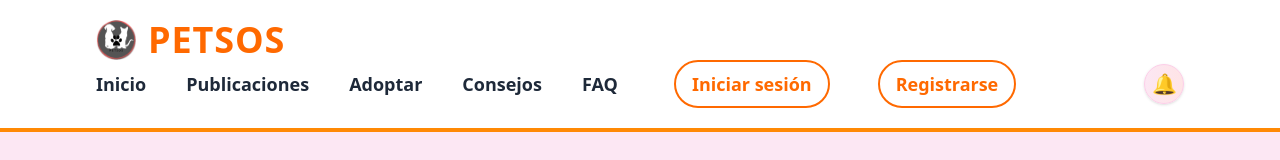
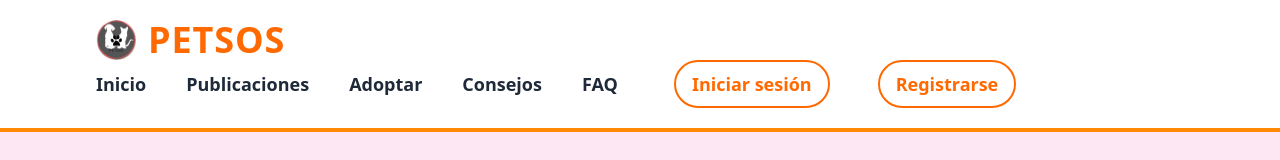
Before and after one commit to Ppepixx/PetSOS-tesis, a React (Vite) app in the folder petsos-front/: page / in a window 1280 px wide. Shown: the top 160 px of the page. Built offline with nearby package versions, Linux system fonts and the light colour scheme.

Commit message:
Se añadió el componente de Notificaciones en el encabezado para mejorar la visibilidad de las alertas al usuario.

```diff
--- a/petsos-front/src/components/header.jsx
+++ b/petsos-front/src/components/header.jsx
@@ -30,7 +30,9 @@ const Header = () => {
                         >
                             Cerrar sesión
                         </Link>
+                        <Notificaciones />
                     </>
+
                 ) : (
                     <>
                         <Link
@@ -48,7 +50,6 @@ const Header = () => {
                     </>
                 )}
             </nav>
-            <Notificaciones />
         </header>
     );
 };
```
